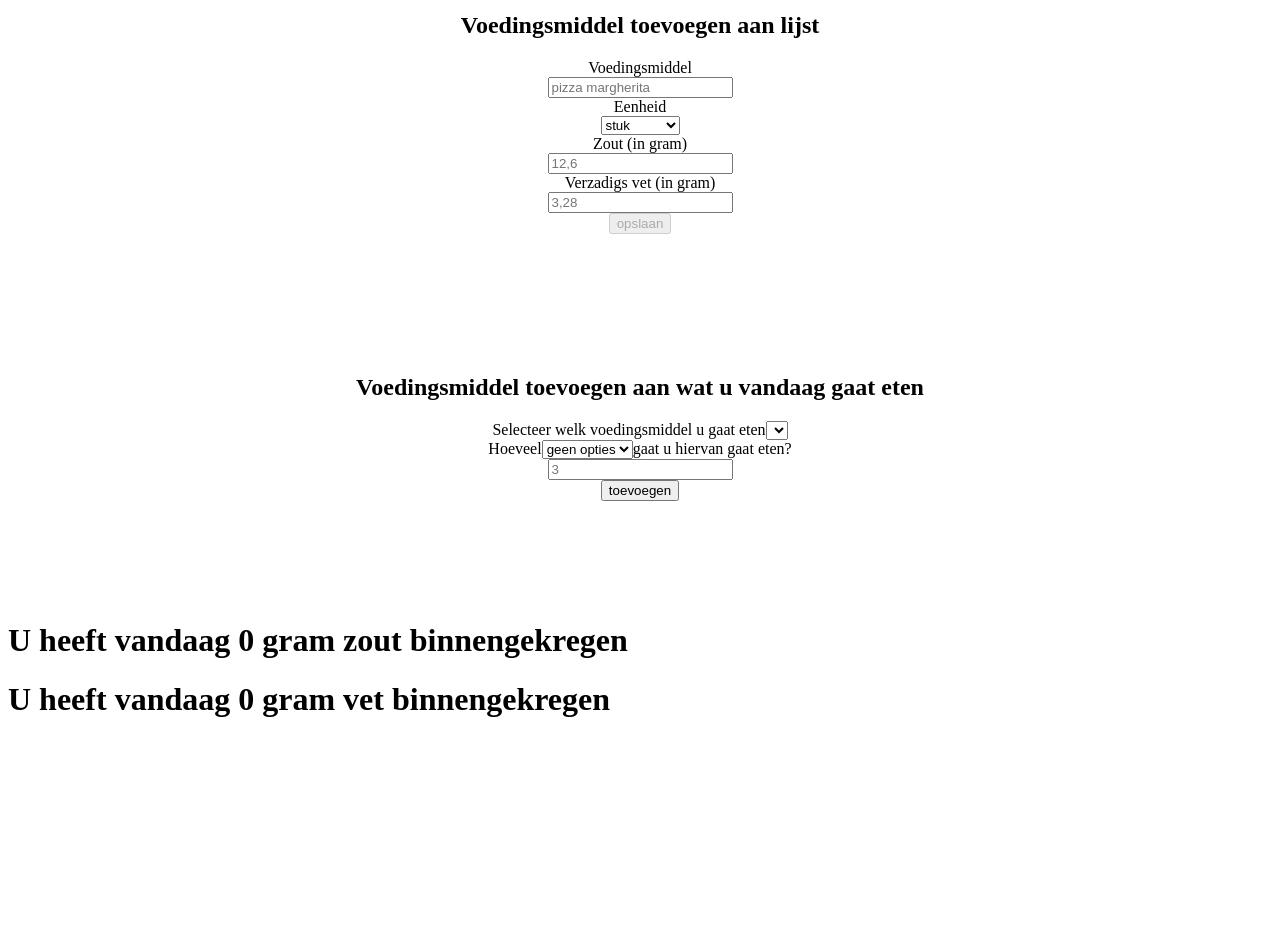
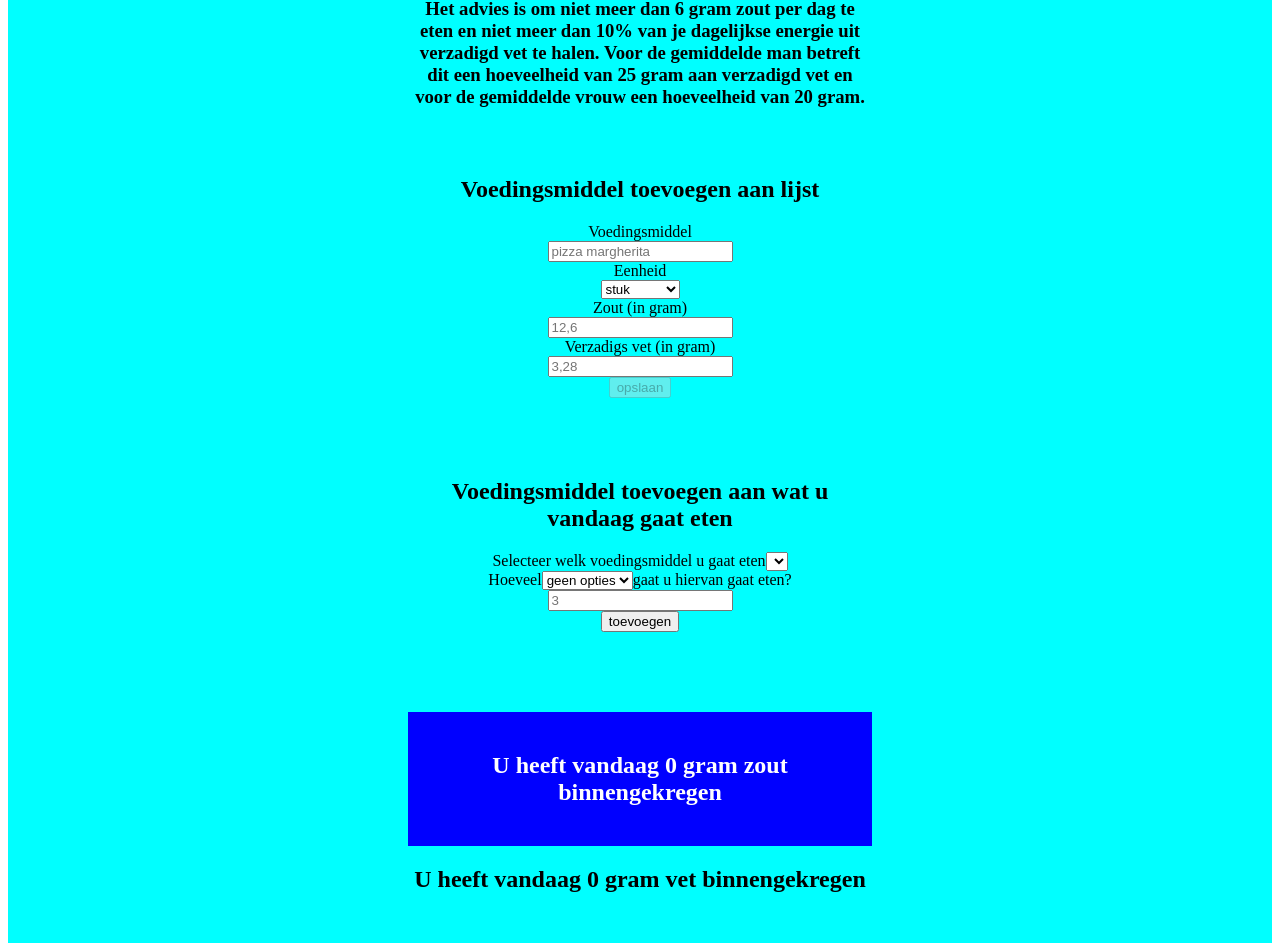
Before and after one commit to minprog-platforms/project-SimoneCalf, a React (Create React App) app in the folder salt_and_saturated_fat/: page / in a window 1280 px wide. Shown: the part 255-1206 px from the top of the page. Before the commit the page ends 994 px from the top, so only its background shows below. Built offline with nearby package versions, Linux system fonts and the light colour scheme.

Commit message:
background-color

```diff
--- a/salt_and_saturated_fat/src/App.js
+++ b/salt_and_saturated_fat/src/App.js
@@ -12,6 +12,7 @@ function App() {
   return (
     <div className="App">
       <>
+      <div className='everything'>
         <h1 className="title">Voeding & Hart</h1>
         <h3 className="info-algemeen">
           Met deze applicatie kunt u bijhouden hoeveel zout en verzadigd vet u op een dag binnenkrijgt.
@@ -28,9 +29,11 @@ function App() {
         <div className='second-form'>
           <SelectFood info={info} setConsumed={setConsumed}/>
         </div>
-
-        <SaltandFatAmount info={info} consumed={consumed}/>
+        <div className='consumed'>
+          <SaltandFatAmount info={info} consumed={consumed}/>
+        </div>
         {/*<ZoutGrafiek info={info} consumed={consumed} /> */}
+        </div>
       </>
     </div>
   );
--- a/salt_and_saturated_fat/src/index.css
+++ b/salt_and_saturated_fat/src/index.css
@@ -40,38 +40,27 @@ select {
   text-align: right;
 }
 */
+
+.App {
+  background-color: aqua;
+}
 .everything {
   text-align: center;
+  padding-left: 400px;
+  padding-right: 400px
 }
 
 .title {
   color:red;
-  text-align: center;
 }
 
-.info-algemeen {
-  text-align: center;
+.first-form, .second-form {
+  padding-top: 30px;
+  padding-bottom: 30px;
 }
 
-.advies {
-  text-align: center;
+
+.consumed {
+  padding-top: 30px;
+  padding-bottom: 30px;
 }
-
-.first-form {
-  text-align:center;
-  padding-top: 20px;
-  padding-bottom: 100px;
-}
-
-.second-form {
-  text-align:center;
-  padding-top: 20px;
-  padding-bottom: 100px;
-}
-
-.toevoegen .saltAmount {
-  text-align:center;
-  padding-top: 20px;
-  padding-bottom: 100px;
-  color: green;
-}
--- a/salt_and_saturated_fat/src/toevoegen.css
+++ b/salt_and_saturated_fat/src/toevoegen.css
@@ -1,8 +1,6 @@
-#voedingsmiddel_toevoegen {
-    color: blue;
+.saltAmount {
+    padding-bottom: 40px;
+    padding-top: 40px;
+    background-color: blue;
+    color:white;
 }
-
-.inline {
-    padding-right: 25px 50px 75px 100px;
-    color: blue;
-}
--- a/salt_and_saturated_fat/src/toevoegen.js
+++ b/salt_and_saturated_fat/src/toevoegen.js
@@ -365,8 +365,8 @@ const SaltandFatAmount = (props) => {
 
     return (
         <>
-            <h1>U heeft vandaag {calcSalt()} gram zout binnengekregen</h1>
-            <h1>U heeft vandaag {calcFat()} gram vet binnengekregen</h1>
+            <h2 className='saltAmount'>U heeft vandaag {calcSalt()} gram zout binnengekregen</h2>
+            <h2>U heeft vandaag {calcFat()} gram vet binnengekregen</h2>
         </>
 
     )
```
